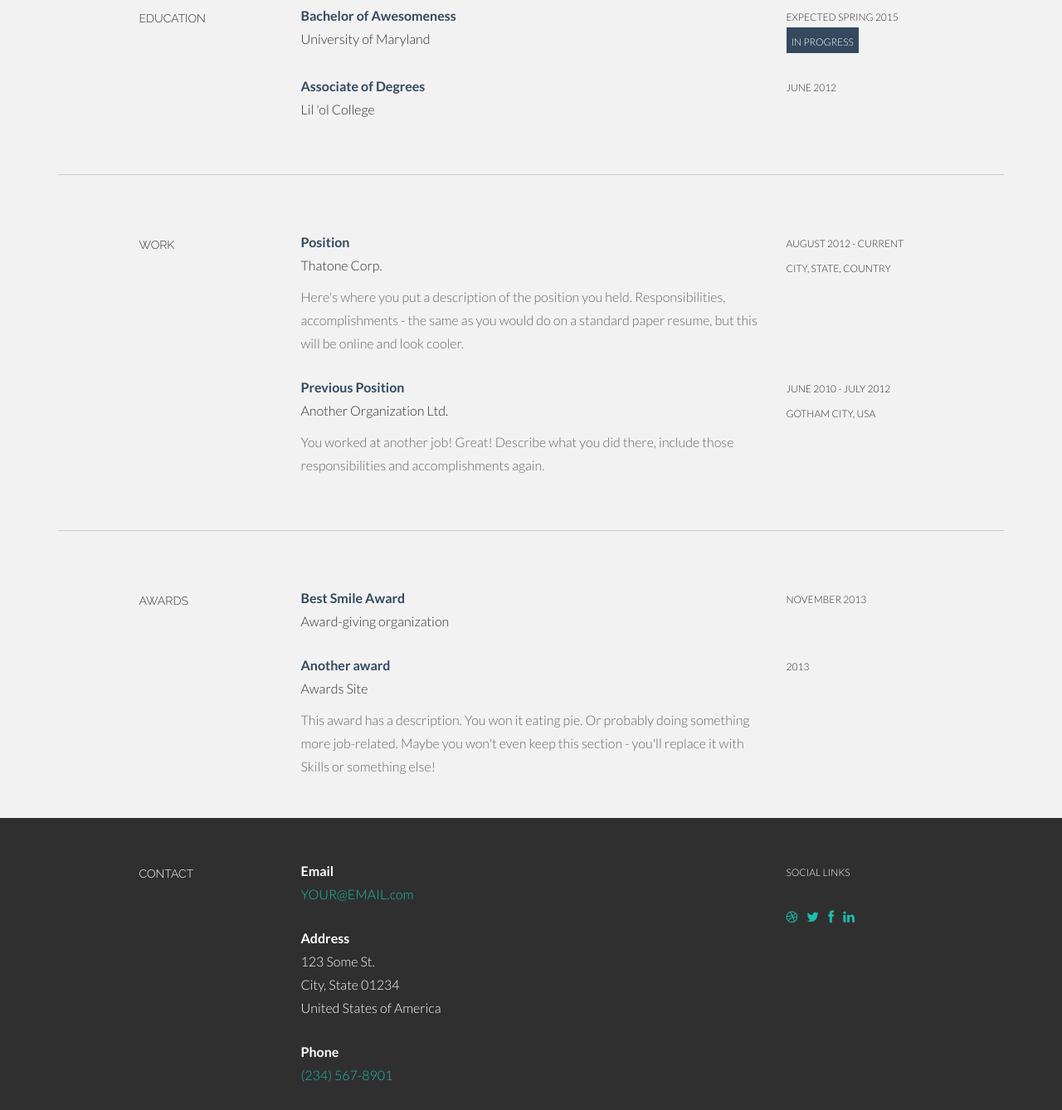
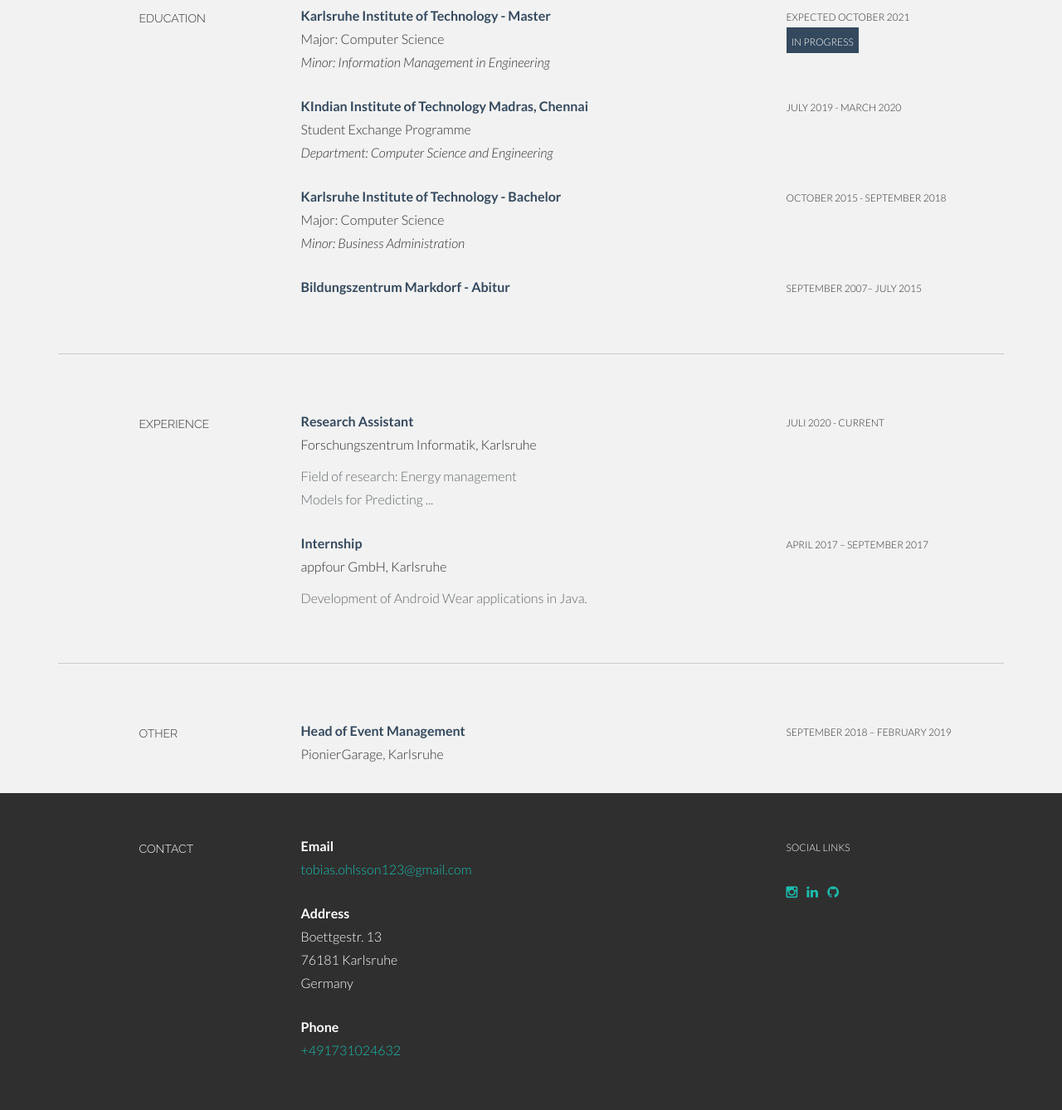
Before and after one commit to TobiasOhlsson/TobiasOhlsson.github.io, a plain HTML site: page index.html in a window 1280 px wide. Shown: the part 720-2058 px from the top of the page at 83% size. Drawn offline with Linux system fonts and the light colour scheme.

Commit message:
Populated with some basic data

```diff
--- a/index.html
+++ b/index.html
@@ -8,7 +8,7 @@
     <!-- OPTIONAL: author -->
     <meta name="author" content="">
     <link rel="shortcut icon" href="favicon.ico">
-    <link rel="apple-touch-icon" href="icon.png" />
+    <link rel="apple-touch-icon" href="icon.png"/>
 
     <title>Welcome - Tobias Ohlsson</title>
 
@@ -21,7 +21,8 @@
 
     <!-- OPTIONAL: Google Fonts (don't forget to edit main.css also) -->
 
-    <link href='//fonts.googleapis.com/css?family=Lato:300,400,700,300italic,400italic' rel='stylesheet' type='text/css'>
+    <link href='//fonts.googleapis.com/css?family=Lato:300,400,700,300italic,400italic' rel='stylesheet'
+          type='text/css'>
     <link href='//fonts.googleapis.com/css?family=Raleway:400,300,700' rel='stylesheet' type='text/css'>
 
 
@@ -41,7 +42,8 @@
                 <!-- EDIT: name -->
                 <h1>Tobias Ohlsson</h1>
                 <!-- EDIT: title | email -->
-					<h3>Informatik Student | <a href="tobias.ohlsson123@gmail.com" target="tobias.ohlsson123@gmail.com">gmail</a></h3>
+                <h3>Informatik Student | <a href="tobias.ohlsson123@gmail.com" target="tobias.ohlsson123@gmail.com">gmail</a>
+                </h3>
             </div><!--/.col-lg-12 -->
         </div><!--/.row -->
     </div><!--/.container -->
@@ -62,7 +64,9 @@
             </div>
             <div class="col-lg-3">
                 <!-- EDIT: download link -->
-					<p><a href="CV_Tobias_Ohlsson.pdf" target="_blank"><i class="icon-file"></i> <sm>DOWNLOAD CV</sm></a></p>
+                <p><a href="CV_Tobias_Ohlsson.pdf" target="_blank"><i class="icon-file"></i>
+                    <sm>DOWNLOAD CV</sm>
+                </a></p>
             </div>
 
         </div><!--/.row -->
@@ -80,26 +84,66 @@
         </div>
         <!-- EDIT: education line 1 -->
         <div class="col-lg-6">
-					<p><t>Bachelor of Awesomeness</t><br/>
-						University of Maryland
-						<!--<br/><i>Extra info here</i>-->
+            <p>
+                <t>Karlsruhe Institute of Technology - Master</t>
+                <br/>
+                Major: Computer Science
+                <br/>
+                <i>Minor: Information Management in Engineering</i><br/>
             </p>
         </div>
         <div class="col-lg-3">
-					<p><sm>Expected SPRING 2015</sm><br/>
-					<imp><sm>IN PROGRESS</sm></imp>
+            <p>
+                <sm>Expected OCTOBER 2021</sm>
+                <br/>
+                <imp>
+                    <sm>IN PROGRESS</sm>
+                </imp>
             </p>
         </div>
 
         <!-- EDIT: education line 2 -->
         <div class="col-lg-6 col-lg-offset-3">
-					<p><t>Associate of Degrees </t><br/>
-						 Lil 'ol College
-						<!--<br/><i>Extra info here</i>-->
+            <p>
+                <t>KIndian Institute of Technology Madras, Chennai</t>
+                <br/>
+                Student Exchange Programme
+                <br/>
+                <i>Department: Computer Science and Engineering</i><br/>
             </p>
         </div>
         <div class="col-lg-3">
-					<p><sm>JUNE 2012</sm></p>
+            <p>
+                <sm>JULY 2019 - MARCH 2020</sm>
+            </p>
+        </div>
+
+        <!-- EDIT: education line 3 -->
+        <div class="col-lg-6 col-lg-offset-3">
+            <p>
+                <t>Karlsruhe Institute of Technology - Bachelor</t>
+                <br/>
+                Major: Computer Science
+                <br/>
+                <i>Minor: Business Administration</i>
+            </p>
+        </div>
+        <div class="col-lg-3">
+            <p>
+                <sm>OCTOBER 2015 - SEPTEMBER 2018</sm>
+            </p>
+        </div>
+
+        <!-- EDIT: education line 4 -->
+        <div class="col-lg-6 col-lg-offset-3">
+            <p>
+                <t>Bildungszentrum Markdorf - Abitur</t>
+            </p>
+        </div>
+        <div class="col-lg-3">
+            <p>
+                <sm>SEPTEMBER 2007– JULY 2015</sm>
+            </p>
         </div>
 
     </div><!--/.row -->
@@ -112,30 +156,45 @@
     <div class="row">
 
         <div class="col-lg-2 col-lg-offset-1">
-					<h5>WORK</h5>
+            <h5>EXPERIENCE</h5>
         </div>
         <!-- EDIT: work line 1 -->
         <div class="col-lg-6">
-					<p class="tight"><t>Position </t><br/>
-						Thatone Corp. <br/>
+            <p class="tight">
+                <t>Research Assistant</t>
+                <br/>
+                Forschungszentrum Informatik, Karlsruhe<br/>
             </p>
-					<p><more>Here's where you put a description of the position you held. Responsibilities, accomplishments - the same as you would do on a standard paper resume, but this will be online and look cooler.</more></p>
+            <p>
+                <more>Field of research: Energy management <br/>
+                    Models for Predicting ...
+                </more>
+            </p>
         </div>
         <div class="col-lg-3">
-					<p><sm>AUGUST 2012 - CURRENT <br />
-					CITY, STATE, COUNTRY</sm></p>
+            <p>
+                <sm>JULI 2020 - CURRENT <br/>
+                </sm>
+            </p>
         </div>
 
         <!-- EDIT: work line 2-->
         <div class="col-lg-6 col-lg-offset-3">
-					<p class="tight"><t>Previous Position</t><br/>
-						Another Organization Ltd. <br/>
+            <p class="tight">
+                <t>Internship</t>
+                <br/>
+                appfour GmbH, Karlsruhe <br/>
             </p>
-					<p><more>You worked at another job! Great! Describe what you did there, include those responsibilities and accomplishments again.</more></p>
+            <p>
+                <more>Development of Android Wear applications in Java.
+                </more>
+            </p>
         </div>
         <div class="col-lg-3">
-					<p><sm>JUNE 2010 - JULY 2012 <br />
-					GOTHAM CITY, USA</sm></p>
+            <p>
+                <sm>APRIL 2017 – SEPTEMBER 2017 <br/>
+                </sm>
+            </p>
         </div>
     </div><!--/.row -->
     <br>
@@ -143,32 +202,25 @@
 </div><!--/.container -->
 
 
-	<!-- AWARDS SECTION -->
+<!-- OTHERS SECTION -->
 <div class="container desc">
     <div class="row">
         <div class="col-lg-2 col-lg-offset-1">
-					<h5>AWARDS</h5>
+            <h5>OTHER</h5>
         </div>
 
         <!-- EDIT: awards line 1-->
         <div class="col-lg-6">
-					<p><t>Best Smile Award</t><br/>
-						Award-giving organization<br/>
+            <p class="tight">
+                <t>Head of Event Management</t>
+                <br/>
+                PionierGarage, Karlsruhe
             </p>
         </div>
         <div class="col-lg-3">
-					<p><sm>NOVEMBER 2013</sm></p>
-				</div>
-
-				<!-- EDIT: awards line 2-->
-				<div class="col-lg-6 col-lg-offset-3">
-					<p class="tight"><t>Another award</t><br/>
-						Awards Site
+            <p>
+                <sm>SEPTEMBER 2018 – FEBRUARY 2019</sm>
             </p>
-					<p><more>This award has a description. You won it eating pie. Or probably doing something more job-related. Maybe you won't even keep this section - you'll replace it with Skills or something else!</more></p>
-				</div>
-				<div class="col-lg-3">
-					<p><sm>2013</sm></p>
         </div>
 
     </div><!--/.row -->
@@ -187,29 +239,35 @@
             </div>
             <!-- EDIT: email -->
             <div class="col-lg-6">
-					<p><t>Email</t><br/>
-						<a href="mailto:YOUR@EMAIL.com" target="_blank" class="mail">YOUR@EMAIL.com</a> <br/>
+                <p>
+                    <t>Email</t>
+                    <br/>
+                    <a href="mailto:tobias.ohlsson123@gmail.com" target="_blank" class="mail">tobias.ohlsson123@gmail.com</a> <br/>
                 </p>
                 <!-- EDIT: address -->
-					<p><t>Address</t><br/>
-						123 Some St. <br/>
-						City, State 01234 <br/>
-						United States of America<br/>
+                <p>
+                    <t>Address</t>
+                    <br/>
+                    Boettgestr. 13 <br/>
+                    76181 Karlsruhe <br/>
+                    Germany<br/>
                 </p>
                 <!-- EDIT: phone number -->
-					<p><t>Phone</t><br/>
-						<a href="tel:2345678901" class="tel">(234) 567-8901</a> <br/>
+                <p>
+                    <t>Phone</t>
+                    <br/>
+                    <a href="tel:+491731024632" class="tel">+491731024632</a> <br/>
                 </p>
             </div>
             <div class="col-lg-3">
-					<p><sm>SOCIAL LINKS</sm></p>
+                <p>
+                    <sm>SOCIAL LINKS</sm>
+                </p>
                 <p>
                     <!-- EDIT: Social Links. Replace # with your URL for each -->
-						<a href="#" target="_blank"><i class="icon-dribbble"></i></a>
-						<a href="#" target="_blank"><i class="icon-twitter"></i></a>
-						<a href="#" target="_blank"><i class="icon-facebook"></i></a>
-						<a href="#" target="_blank"><i class="icon-linkedin"></i></a>
-						<!--<a href="#" target="_blank"><i class="icon-github"></i></a>-->
+                    <a href="#" target="https://www.instagram.com/tobias0hlsson/"><i class="icon-instagram"></i></a>
+                    <a href="#" target="https://www.linkedin.com/in/tobias-ohlsson-793841165/"><i class="icon-linkedin"></i></a>
+                    <a href="#" target="https://github.com/TobiasOhlsson"><i class="icon-github"></i></a>
                 </p>
             </div>
         </div><!--/.row -->
```
Lines whose indentation alone changed are shown as unchanged.
